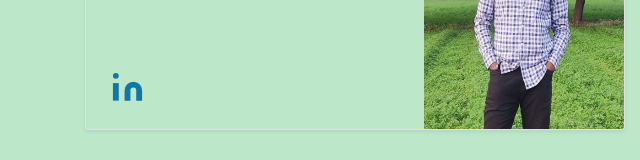
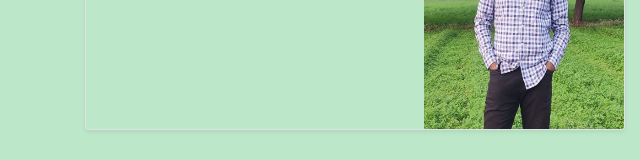
Before and after one commit to Cheso-UEC/cheso, a plain HTML site: page team.html in a window 1280 px wide. Shown: the part 202-362 px from the top of the page, 0-640 px from the left. Drawn offline with nearby package versions, Linux system fonts and the light colour scheme.

Commit message:
Add files via upload

```diff
--- a/team.html
+++ b/team.html
@@ -64,21 +64,6 @@
                         <h3 class="mb-0">Event Coordinator</h3>
                         <!-- <div class="mb-1 text-muted">Nov 12</div> -->
                         <p class="card-text mb-auto">Aditya Upadhyay</p>
-                        <div class="rounded-social-buttons tag">
-                            <a class="social-button linkedin"
-                                href="https://www.linkedin.com/in/bhavya-trivedi-118311200/" target="_blank">
-                                <!-- svg code for linkedin icon -->
-                                <svg class="linkedin-icon-footer" xmlns="http://www.w3.org/2000/svg" width="35"
-                                    viewBox="0 0 24 24" fill="#0e76a8" stroke-width="1" stroke-linecap="round"
-                                    stroke-linejoin="round">
-                                    <path
-                                        d="M16 8a6 6 0 0 1 6 6v7h-4v-7a2 2 0 0 0-2-2 2 2 0 0 0-2 2v7h-4v-7a6 6 0 0 1 6-6z">
-                                    </path>
-                                    <rect x="2" y="9" width="4" height="12"></rect>
-                                    <circle cx="4" cy="4" r="2"></circle>
-                                </svg>
-                            </a>
-                        </div>
                     </div>
                     <div class="col-auto d-none d-lg-block">
                         <img class="bd-placeholder-img" width="200" height="250" src="/img/aadii.jpg" alt="">
```
